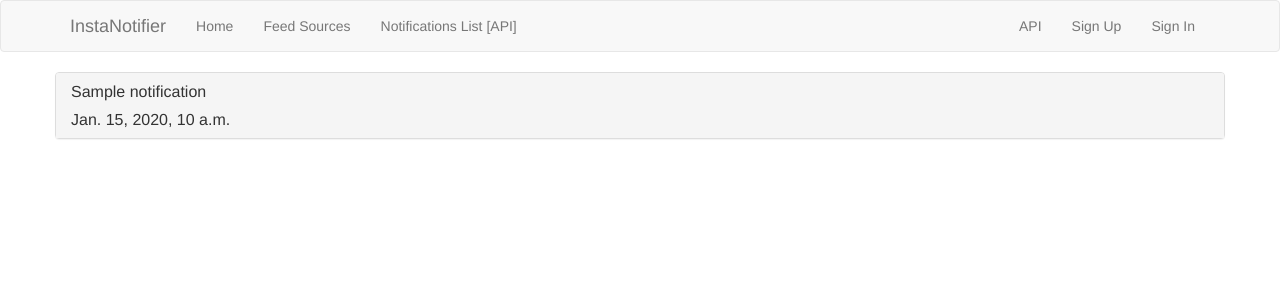
After one commit to AlexanderKaluzhny/instanotifier, a Django app: template instanotifier/templates/api/notification/rssnotification_api_list.html in a window 1280 px wide. The commit adds this page. Shown: the top 300 px of the page. Run offline with Django 3.2, Linux system fonts and the light colour scheme; the template is opened without the code that fills it: most values are stand-ins (such as "Sample title", 1, 10 or a date in 2020); some libraries are stand-ins or nearby versions.

Commit message:
RssNotification-list page added, requesting data through REST API.

```diff
--- a/config/settings/common.py
+++ b/config/settings/common.py
@@ -62,7 +62,7 @@ THIRD_PARTY_APPS = (
     'allauth.socialaccount',  # registration
 
     'django_celery_beat',
-
+    'bootstrap_pagination',
 )
 
 # Apps specific for this project go here.
--- a/config/urls.py
+++ b/config/urls.py
@@ -25,6 +25,8 @@ urlpatterns = [
     # API.v1
     url(r'^api/v1/', include('instanotifier.api.urls', namespace='api-v1')),
 
+    url(r'^api-auth/', include('rest_framework.urls', namespace='rest_framework')),
+
 ] + static(settings.MEDIA_URL, document_root=settings.MEDIA_ROOT)
 
 if settings.DEBUG:
--- a/instanotifier/api/serializers.py
+++ b/instanotifier/api/serializers.py
@@ -7,3 +7,6 @@ class RssNotificationSerializer(ModelSerializer):
     class Meta:
         model = RssNotification
         fields = ['title', 'summary', 'link', 'published_parsed']
+        extra_kwargs = {
+            'published_parsed': {'format' : '%H:%M:%S %Y-%m-%d'}
+        }
--- a/instanotifier/api/urls.py
+++ b/instanotifier/api/urls.py
@@ -4,8 +4,5 @@ from instanotifier.api.notification import views as notification_views
 
 
 urlpatterns = [
-    url(r'^api-auth/', include('rest_framework.urls',
-                               namespace='rest_framework')),
-
     url(r'^$', notification_views.NotificationListView.as_view(), name='rssnotification-list'),
 ]
--- /dev/null
+++ b/instanotifier/templates/api/notification/rssnotification_api_list.html
@@ -0,0 +1,48 @@
+{% extends "base.html" %}
+
+{% load bootstrap_pagination %}
+
+{% block content %}
+
+  {% if paginator %}
+  <div class="row">
+      <nav>
+        {% bootstrap_paginate paginator.page range=10 %}
+      </nav>
+  </div>
+  {% endif %}
+  <div class="row">
+      <div class="panel-group" id="accordion" role="tablist" aria-multiselectable="true">
+        {% for notification in results %}
+          <div class="panel panel-default">
+            <div class="panel-heading" role="tab" id="notification-heading-{{ forloop.counter }}">
+              <h4 class="panel-title">
+                <a role="button" data-toggle="collapse" data-parent="#accordion" href="#notification-data-{{ forloop.counter }}" aria-expanded="false" aria-controls="notification-data-{{ forloop.counter }}">
+                  {{ notification.title }}
+                  </p>{{ notification.published_parsed }}
+                </a>
+              </h4>
+            </div>
+            <div id="notification-data-{{ forloop.counter }}" class="panel-collapse collapse in" role="tabpanel" aria-labelledby="notification-heading-{{ forloop.counter }}">
+              <div class="panel-body">
+                  {{ notification.summary|safe }}
+              </div>
+            </div>
+          </div>
+        {% endfor %}
+      </div>
+  </div>
+  {% if paginator %}
+  <div class="row">
+      <nav>
+        {% bootstrap_paginate paginator.page range=10 %}
+      </nav>
+  </div>
+  {% endif %}
+
+{% endblock content %}
+
+{% block javascript %}
+{{ block.super }}
+  <script>$('#accordion .collapse').collapse('hide');</script>
+{% endblock %}
--- a/instanotifier/templates/base.html
+++ b/instanotifier/templates/base.html
@@ -15,7 +15,9 @@
 
     {% block css %}
     <!-- Latest compiled and minified Bootstrap 4 Alpha 4 CSS -->
-    <link rel="stylesheet" href="https://maxcdn.bootstrapcdn.com/bootstrap/4.0.0-alpha.4/css/bootstrap.min.css" integrity="sha384-2hfp1SzUoho7/TsGGGDaFdsuuDL0LX2hnUp6VkX3CUQ2K4K+xjboZdsXyp4oUHZj" crossorigin="anonymous">
+    <!--<link rel="stylesheet" href="https://maxcdn.bootstrapcdn.com/bootstrap/4.0.0-alpha.4/css/bootstrap.min.css" integrity="sha384-2hfp1SzUoho7/TsGGGDaFdsuuDL0LX2hnUp6VkX3CUQ2K4K+xjboZdsXyp4oUHZj" crossorigin="anonymous">-->
+    <link rel="stylesheet" href="https://maxcdn.bootstrapcdn.com/bootstrap/3.3.7/css/bootstrap.min.css"
+          integrity="sha384-BVYiiSIFeK1dGmJRAkycuHAHRg32OmUcww7on3RYdg4Va+PmSTsz/K68vbdEjh4u" crossorigin="anonymous">
 
     <!-- Your stuff: Third-party CSS libraries go here -->
 
@@ -29,25 +31,31 @@
   <body>
 
     <div class="m-b-1">
-      <nav class="navbar navbar-dark navbar-static-top bg-inverse">
+      <nav class="navbar navbar-default">
         <div class="container">
           <a class="navbar-brand" href="/">InstaNotifier</a>
-          <button type="button" class="navbar-toggler hidden-sm-up pull-xs-right" data-toggle="collapse" data-target="#bs-navbar-collapse-1">
-            &#9776;
-          </button>
+          <!--<button type="button" class="navbar-toggler hidden-sm-up pull-xs-right" data-toggle="collapse" data-target="#bs-navbar-collapse-1">-->
+            <!--&#9776;-->
+          <!--</button>-->
 
           <!-- Collect the nav links, forms, and other content for toggling -->
-          <div class="collapse navbar-toggleable-xs" id="bs-navbar-collapse-1">
-            <ul class="nav navbar-nav">
+          <div id="navbar" class="collapse navbar-collapse">
+            <ul class="nav navbar-nav navbar-left">
               <li class="nav-item">
                 <a class="nav-link" href="{% url 'home' %}">Home</a>
               </li>
               <li class="nav-item">
                 <a class="nav-link" href="{% url 'feedsource:list' %}">Feed Sources</a>
               </li>
+              <li class="nav-item">
+                <a class="nav-link" href="{% url 'api-v1:rssnotification-list' %}?format=html">Notifications List [API]</a>
+              </li>
             </ul>
 
-            <ul class="nav navbar-nav pull-xs-right">
+            <ul class="nav navbar-nav navbar-right">
+              <li class="nav-item">
+                <a class="nav-link" href="{% url 'api-v1:rssnotification-list' %}">API</a>
+              </li>
               {% if request.user.is_authenticated %}
                 <li class="nav-item">
                   <a class="nav-link" href="{% url 'users:detail' request.user.username  %}">{% trans "My Profile" %}</a>
@@ -92,7 +100,10 @@
       <!-- Required by Bootstrap v4 Alpha 4 -->
       <script src="https://ajax.googleapis.com/ajax/libs/jquery/3.1.1/jquery.min.js" integrity="sha384-3ceskX3iaEnIogmQchP8opvBy3Mi7Ce34nWjpBIwVTHfGYWQS9jwHDVRnpKKHJg7" crossorigin="anonymous"></script>
       <script src="https://cdnjs.cloudflare.com/ajax/libs/tether/1.3.7/js/tether.min.js" integrity="sha384-XTs3FgkjiBgo8qjEjBk0tGmf3wPrWtA6coPfQDfFEY8AnYJwjalXCiosYRBIBZX8" crossorigin="anonymous"></script>
-      <script src="https://maxcdn.bootstrapcdn.com/bootstrap/4.0.0-alpha.4/js/bootstrap.min.js" integrity="sha384-VjEeINv9OSwtWFLAtmc4JCtEJXXBub00gtSnszmspDLCtC0I4z4nqz7rEFbIZLLU" crossorigin="anonymous"></script>
+      <!--<script src="https://maxcdn.bootstrapcdn.com/bootstrap/4.0.0-alpha.4/js/bootstrap.min.js" integrity="sha384-VjEeINv9OSwtWFLAtmc4JCtEJXXBub00gtSnszmspDLCtC0I4z4nqz7rEFbIZLLU" crossorigin="anonymous"></script>-->
+      <script src="https://maxcdn.bootstrapcdn.com/bootstrap/3.3.7/js/bootstrap.min.js"
+            integrity="sha384-Tc5IQib027qvyjSMfHjOMaLkfuWVxZxUPnCJA7l2mCWNIpG9mGCD8wGNIcPD7Txa"
+            crossorigin="anonymous"></script>
 
       <!-- Your stuff: Third-party javascript libraries go here -->
 
```
Also changed, not shown: instanotifier/api/notification/views.py (+33 -4 lines), instanotifier/api/tests/test_serializers.py (added, +24 -0 lines), instanotifier/api/tests/__init__.py (added).
